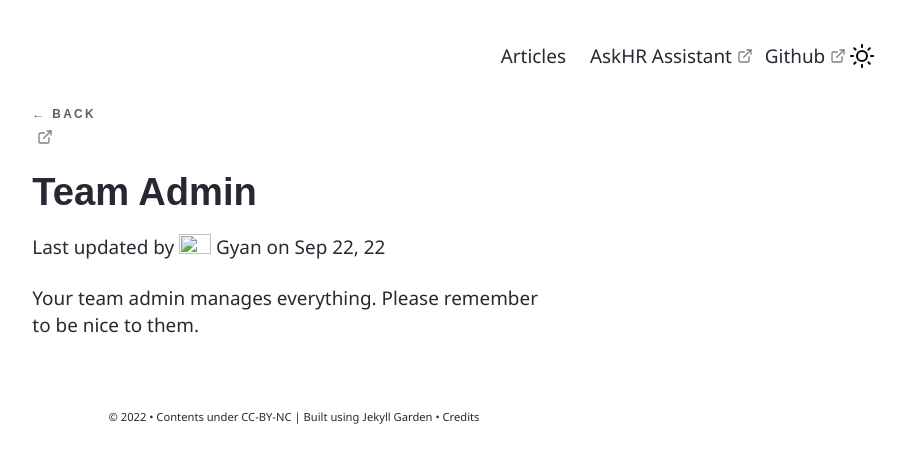
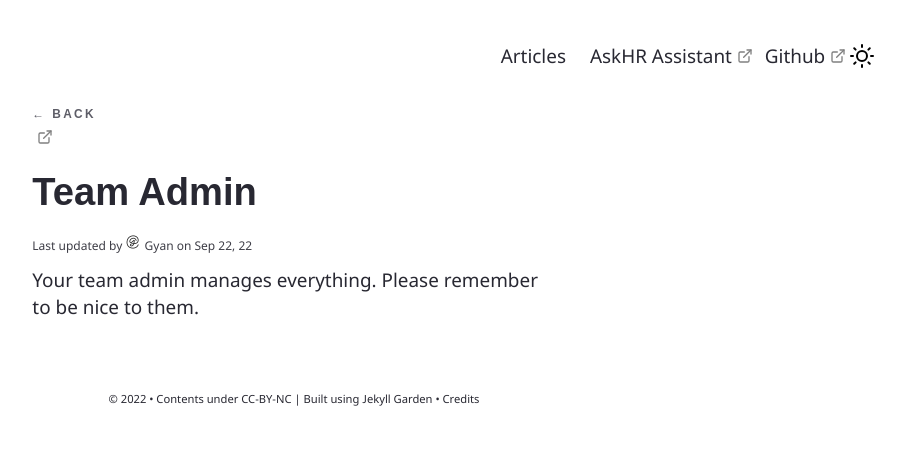
Before and after one commit to akademi-archive/akademi-archive.github.io, a Jekyll site: the page built from _notes/Public/Team Admin.md, in a window 1280 px wide. Shown: the top 463 px of the page, without its empty margins (346-1248 px from the left). Built offline with Jekyll 4.4.1, drawn with Linux system fonts in a browser that asks for light colours; some web fonts are replaced.

Commit message:
Fix time and by

```diff
--- a/_layouts/Post.html
+++ b/_layouts/Post.html
@@ -116,7 +116,7 @@
                     </style>
                     {%- endif -%}
                     <h1>{{page.title}}</h1>
-                    <p>Last updated by <img src="/assets/gyan.png" height="32px" width="32px"> Gyan on {{page.date modified | date: "%b %d, %y" }}</>
+                    <p class="timestamp">Last updated by <img src="/assets/img/gyan.png" height="16px" width="16px"> Gyan on {{page.date modified | date: "%b %d, %y" }}</>
                     {%- include Content.html -%}
                     {%- include Backlinks.html -%}
                     </div>
--- a/assets/css/style.css
+++ b/assets/css/style.css
@@ -194,6 +194,11 @@ main {
     min-height: 300px;
 }
 
+.timestamp{
+    font-size: 12px;
+    opacity: .9;
+}
+
 /* 04. Buttons*/
 
 .buttons.for-back-home:not(:last-child) {
```
Also changed, not shown: 1 other file.
